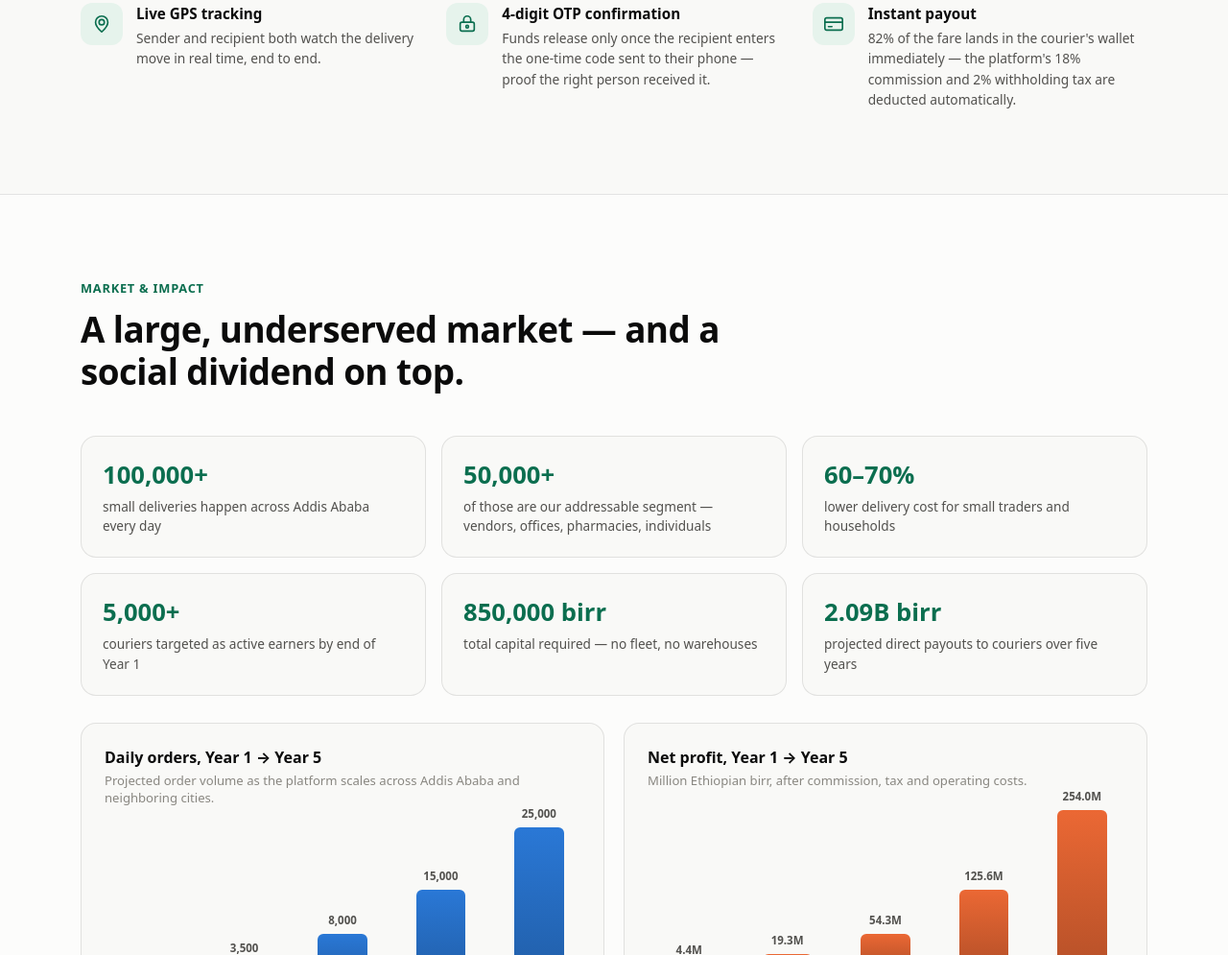
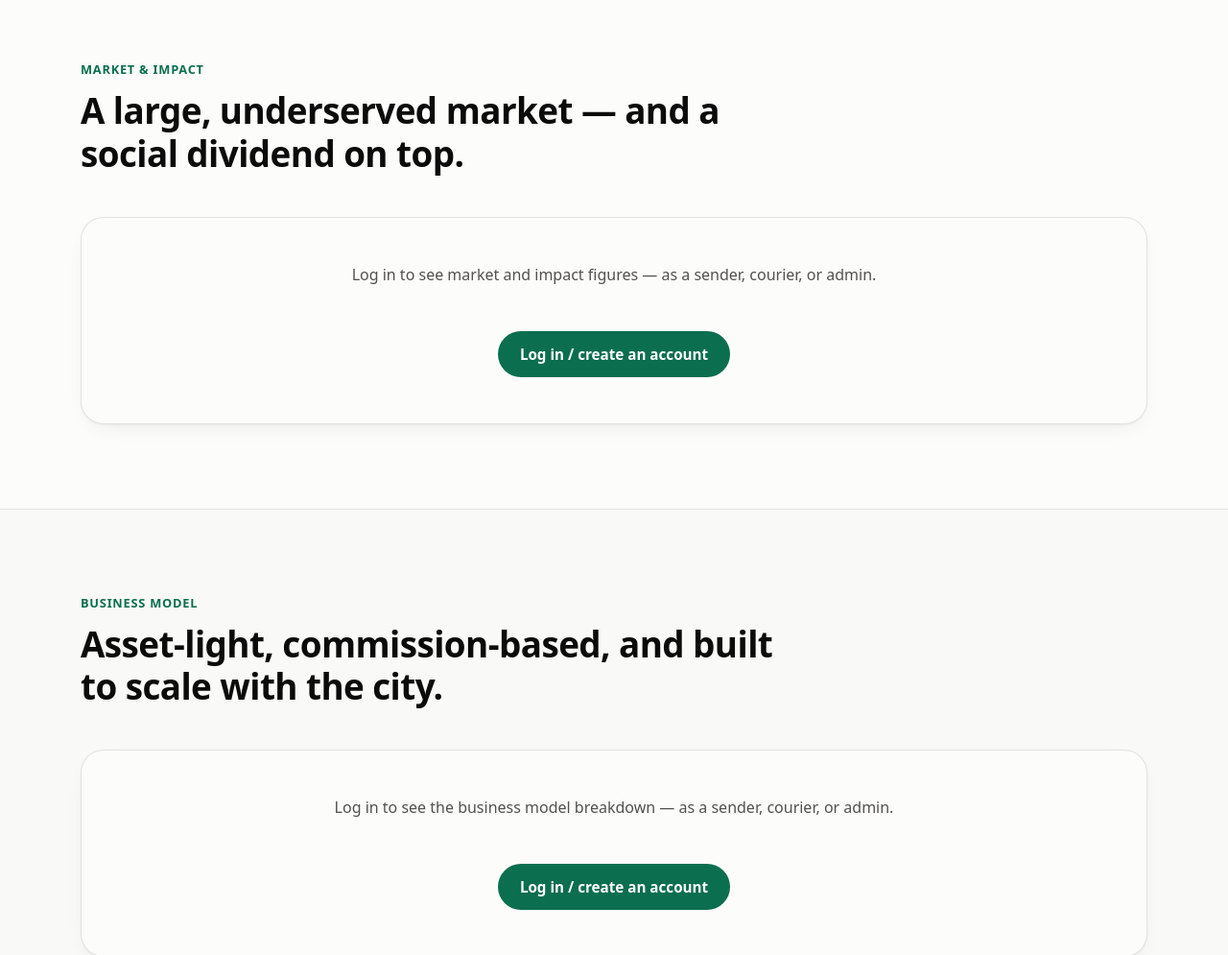
Before and after one commit to eshet1221-collab/Adera-Deilvery, a plain HTML site: page website/index.html in a window 1280 px wide. Shown: the part 4510-5505 px from the top of the page at 96% size. Drawn offline with Linux system fonts and the light colour scheme.

Commit message:
Gate "How it works", "Market & impact", and "Business model" behind login too
Same any-account gate as "Live pricing" and "The solution" — admin,
courier, or a sender login unlocks them. Closes the gap where a
logged-out visitor scrolling past a locked section would still see
real data in the next section down. Refactored the gate-toggling
logic in main.js into one applyGate() helper instead of five near-
identical if-blocks now that there are five any-account sections plus
the admin-only "Problem" section.

```diff
--- a/website/assets/js/main.js
+++ b/website/assets/js/main.js
@@ -81,45 +81,36 @@
   const calcBreakdown = document.getElementById("calcBreakdown");
   const calcSavings = document.getElementById("calcSavings");
   const tierInputs = document.querySelectorAll('#tierSelect input[name="tier"]');
-  const calculatorLocked = document.getElementById("calculatorLocked");
-  const calculatorUnlocked = document.getElementById("calculatorUnlocked");
 
-  // "Live pricing" on the homepage is gated to logged-in users — any of the
-  // three account types (admin, courier, or a sender account) unlocks it.
-  // Only index.html carries calculatorLocked/calculatorUnlocked, so this is
-  // a no-op everywhere else.
+  /* ---------- homepage section gates ---------- */
+  // Only index.html carries these locked/unlocked element pairs, so this is
+  // a no-op (getElementById returns null) on every other page.
+  function applyGate(baseId, unlockedFor) {
+    const locked = document.getElementById(`${baseId}Locked`);
+    const unlocked = document.getElementById(`${baseId}Unlocked`);
+    if (!locked || !unlocked) return;
+    locked.hidden = unlockedFor;
+    unlocked.hidden = !unlockedFor;
+  }
+
+  // Any of the three account types (admin, courier, or a sender account)
+  // unlocks these — "Live pricing", "The solution" (4 levels), "How it
+  // works", "Market & impact", and "Business model".
   const isLoggedIn = Boolean(
     localStorage.getItem("loyal-admin-token") ||
       localStorage.getItem("loyal-token") ||
       localStorage.getItem("loyal-sender-token")
   );
-  if (calculatorLocked && calculatorUnlocked) {
-    calculatorLocked.hidden = isLoggedIn;
-    calculatorUnlocked.hidden = !isLoggedIn;
-  }
+  applyGate("calculator", isLoggedIn);
+  applyGate("solution", isLoggedIn);
+  applyGate("how", isLoggedIn);
+  applyGate("impact", isLoggedIn);
+  applyGate("business", isLoggedIn);
 
-  // "The solution" (4 levels) uses the same any-account gate as Live
-  // pricing above.
-  const solutionLocked = document.getElementById("solutionLocked");
-  const solutionUnlocked = document.getElementById("solutionUnlocked");
-  if (solutionLocked && solutionUnlocked) {
-    solutionLocked.hidden = isLoggedIn;
-    solutionUnlocked.hidden = !isLoggedIn;
-  }
-
-  /* ---------- "The problem" — admin-only ---------- */
-  // Unlike Live pricing above (any of admin/courier/sender unlocks it),
-  // this section requires the admin account specifically (username +
-  // password) — a courier or sender token doesn't satisfy this gate. Only
-  // index.html carries problemLocked/problemUnlocked, so this is a no-op
-  // everywhere else.
-  const problemLocked = document.getElementById("problemLocked");
-  const problemUnlocked = document.getElementById("problemUnlocked");
+  // "The problem" requires the admin account specifically (username +
+  // password) — a courier or sender token doesn't satisfy this gate.
   const isAdmin = Boolean(localStorage.getItem("loyal-admin-token"));
-  if (problemLocked && problemUnlocked) {
-    problemLocked.hidden = isAdmin;
-    problemUnlocked.hidden = !isAdmin;
-  }
+  applyGate("problem", isAdmin);
 
   function currentTierKey() {
     const checked = document.querySelector('#tierSelect input[name="tier"]:checked');
--- a/website/index.html
+++ b/website/index.html
@@ -250,6 +250,14 @@
       <p class="kicker">How it works</p>
       <h2>Three taps to ship. Three taps to earn.</h2>
 
+      <div id="howLocked" class="calc-locked" hidden>
+        <p>Log in to see how it works — as a sender, courier, or admin.</p>
+        <div class="hero-actions">
+          <a class="btn btn-primary" href="sender-login.html">Log in / create an account</a>
+        </div>
+      </div>
+
+      <div id="howUnlocked">
         <div class="how-grid">
           <div class="how-col">
             <h3 class="how-title">Sending something</h3>
@@ -272,6 +280,7 @@
         <div class="callout">
           <svg viewBox="0 0 24 24" fill="none" stroke="currentColor" stroke-width="1.8" stroke-linecap="round" stroke-linejoin="round" aria-hidden="true"><path d="M21 11.5a8.38 8.38 0 0 1-.9 3.8 8.5 8.5 0 0 1-7.6 4.7 8.38 8.38 0 0 1-3.8-.9L3 21l1.9-5.7a8.38 8.38 0 0 1-.9-3.8 8.5 8.5 0 0 1 4.7-7.6 8.38 8.38 0 0 1 3.8-.9h.5a8.48 8.48 0 0 1 8 8v.5z"/></svg>
           <p>No smartphone or app? Order the same way through the free <strong>Telegram bot</strong> or the <strong>call center</strong> — built for every part of the city, not just the ones with fast internet.</p>
+        </div>
       </div>
     </div>
   </section>
@@ -390,6 +399,14 @@
       <p class="kicker">Market &amp; impact</p>
       <h2>A large, underserved market — and a social dividend on top.</h2>
 
+      <div id="impactLocked" class="calc-locked" hidden>
+        <p>Log in to see market and impact figures — as a sender, courier, or admin.</p>
+        <div class="hero-actions">
+          <a class="btn btn-primary" href="sender-login.html">Log in / create an account</a>
+        </div>
+      </div>
+
+      <div id="impactUnlocked">
         <div class="stat-grid">
           <div class="stat-tile"><strong>100,000+</strong><span>small deliveries happen across Addis Ababa every day</span></div>
           <div class="stat-tile"><strong>50,000+</strong><span>of those are our addressable segment — vendors, offices, pharmacies, individuals</span></div>
@@ -435,6 +452,7 @@
           <div><strong>18%</strong><span>blended platform commission (12–20% by tier)</span></div>
         </div>
       </div>
+    </div>
   </section>
 
   <!-- BUSINESS MODEL -->
@@ -443,7 +461,14 @@
       <p class="kicker">Business model</p>
       <h2>Asset‑light, commission‑based, and built to scale with the city.</h2>
 
-      <div class="card-grid three-col">
+      <div id="businessLocked" class="calc-locked" hidden>
+        <p>Log in to see the business model breakdown — as a sender, courier, or admin.</p>
+        <div class="hero-actions">
+          <a class="btn btn-primary" href="sender-login.html">Log in / create an account</a>
+        </div>
+      </div>
+
+      <div id="businessUnlocked" class="card-grid three-col">
         <article class="card">
           <h3>Platform commission</h3>
           <p>12–20% of every completed delivery, scaled to risk and value:</p>
```
Lines whose indentation alone changed are shown as unchanged.
